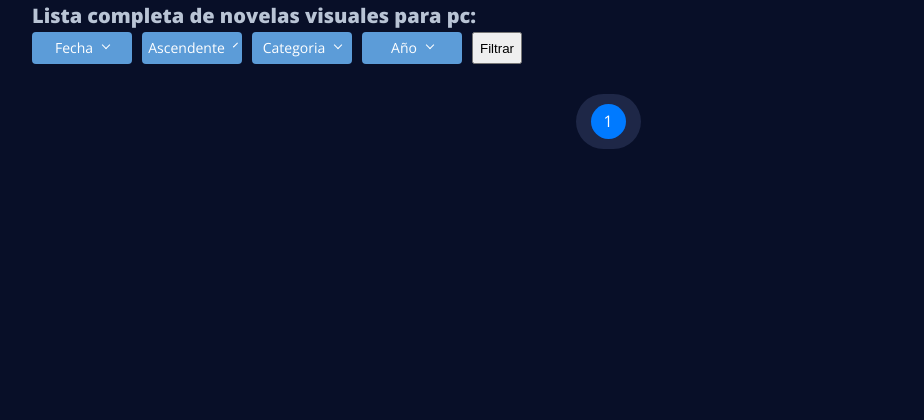
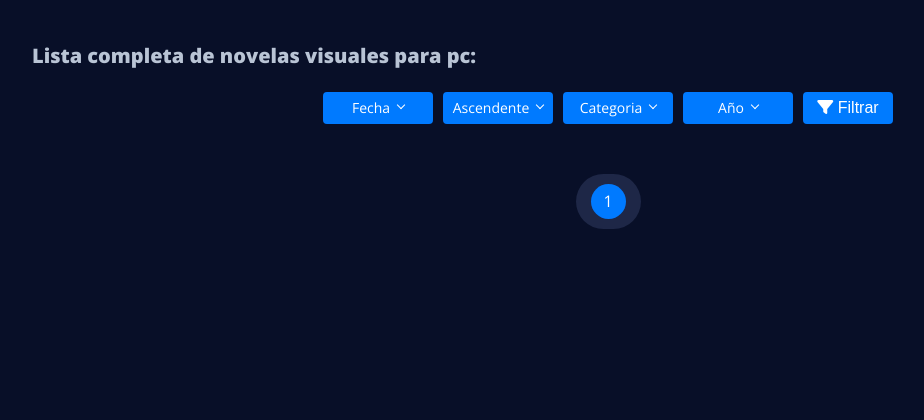
Before and after one commit to avillaq/Biblioteca-Novelas-Visuales, a Django app: page /directorio in a window 1280 px wide. Shown: the part 64-484 px from the top of the page, without its empty margins (32-956 px from the left). Run offline with Django 5.2, Linux system fonts and the light colour scheme; data that the repository does not hold is empty; parts of the project's set-up code (start-up, migrations or seed data) failed here and were passed over; some libraries are stand-ins or nearby versions.

Commit message:
Refactor responsive styles and add filter button

```diff
--- a/VNDisplay/static/css/style.css
+++ b/VNDisplay/static/css/style.css
@@ -329,19 +298,175 @@ header {
     transform: translateY(0);
 }
 
-@keyframes reveal {
-    from {
-        opacity: 0;
-        translate: 0 50px;
-        scale: 0.8;
+
+
+/****** Filter ******/
+.main-container .directory-subtitle {
+    margin-top: 40px;
+}
+
+.main-container form{
+    margin: 20px 0;
+    display: flex;
+    justify-content: center;
+    gap: 10px;
+}
+
+
+/* Custom Select */
+.custom-select {
+    position: relative;
+    display: inline-block;
+}
+
+.custom-select-trigger {
+    display: flex;
+    justify-content: center;
+    align-items: center;
+    gap: 8px;
+
+    width: 110px;
+    padding: 5px 0;
+    font-size: 14px;
+    color: #fff;
+    background-color: var(--tertiary-color);
+    border-radius: 4px;
+    cursor: pointer;
+}
+
+.custom-select-trigger:after {
+    display: block;
+    content: '';
+    width: 6px;
+    height: 6px;
+
+    border-bottom: 1px solid #fff;
+    border-right: 1px solid #fff;
+    transform: rotate(45deg) translateY(-50%);
+    transition: all .3s ease-in-out;
+    transform-origin: 50% 0;
+}
+.custom-select.opened .custom-select-trigger:after {
+    transform: rotate(-135deg) translateY(-50%);
+}
+
+.custom-options {
+    position: absolute;
+    display: block;
+    top: 100%;
+    left: 0;
+    right: 0;
+    min-width: 100%;
+    margin: 5px 0;
+    border-radius: 4px;
+    background: #fff;
+    transition: all .3s ease-in-out;
+    z-index: 2;
+
+    opacity: 0;
+    visibility: hidden;
+    pointer-events: none;
+    transform: translateY(-5px);
+}
+
+.custom-select.opened .custom-options {
+    opacity: 1;
+    visibility: visible;
+    pointer-events: all;
+    transform: translateY(0);
+}
+
+.custom-option {
+    position: relative;
+    display: block;
+    border-bottom: 1px solid #b5b5b5;
+    font-size: 14px;
+    text-align: center;
+    padding: 5px 0;
+    color: #000;
+    cursor: pointer;
+    transition: all .2s ease-in-out;
+}
+
+.custom-option:first-of-type {
+    border-radius: 4px 4px 0 0;
+}
+
+.custom-option:last-of-type {
+    border-bottom: 0;
+    border-radius: 0 0 4px 4px;
+}
+
+.custom-option:hover {
+    background: var(--text-color);
+}
+
+.custom-option.selection {
+    font-weight: bold;
+}
+
+button.btnSubmit{
+    background-color: #007bff;
+    color: #fff;
+    padding: 5px 0;
+    border: none;
+    border-radius: 4px;
+    cursor: pointer;
+    font-size: 16px;
+    width: 90px;
+}
+
+
+
+/***** Responsive *****/
+
+@media (width <=540px) {
+    .novel {
+        width: calc(100% - 30px);
+        /* Adjust the width to fit 1 card per row on smaller screens */
     }
 
-    to {
-        opacity: 1;
-        translate: 0 0;
-        scale: 1;
+    header .site-header {
+        flex-direction: column;
+        padding-bottom: 20px;
+    }
+
+    .bg-intro div {
+        padding: 0 30px;
     }
 }
+
+@media (540px <=width <=800px) {
+    .novel {
+        width: calc(50% - 30px);
+        /* Adjust the width to fit 2 cards per row on smaller screens */
+    }
+
+    header .site-header {
+        padding: 10px 0;
+    }
+
+    .site-header .logo-title {
+        line-height: 1.0;
+    }
+
+    .bg-intro div {
+        padding: 0 50px;
+    }
+
+}
+
+@media (800px <=width <=1000px) {
+    .novel {
+        width: calc(33.33% - 30px);
+        /* Adjust the width to fit 3 cards per row on smaller screens */
+    }
+
+    .bg-intro div {
+        padding: 0 80px;
+    }
+}
+
 
 /****** Pagination ******/
 .pagination {
@@ -420,99 +545,3 @@ footer {
         color: var(--tertiary-color);
     }
 }
-
-/* Filter */
-.main-container form{
-    display: flex;
-    gap: 10px;
-}
-
-/** Custom Select **/
-
-.custom-select {
-    position: relative;
-    display: inline-block;
-}
-
-.custom-select-trigger {
-    display: flex;
-    justify-content: center;
-    align-items: center;
-    gap: 10px;
-
-    width: 100px;
-    padding: 5px 10px 5px 10px;
-    font-size: 14px;
-    color: #fff;
-    background: #5c9cd8;
-    border-radius: 4px;
-    cursor: pointer;
-}
-
-.custom-select-trigger:after {
-    display: block;
-    content: '';
-    width: 6px;
-    height: 6px;
-
-    border-bottom: 1px solid #fff;
-    border-right: 1px solid #fff;
-    transform: rotate(45deg) translateY(-50%);
-    transition: all .3s ease-in-out;
-    transform-origin: 50% 0;
-}
-.custom-select.opened .custom-select-trigger:after {
-    transform: rotate(-135deg) translateY(-50%);
-}
-
-.custom-options {
-    position: absolute;
-    display: block;
-    top: 100%;
-    left: 0;
-    right: 0;
-    min-width: 100%;
-    margin: 5px 0;
-    border-radius: 4px;
-    background: #fff;
-    transition: all .3s ease-in-out;
-    z-index: 2;
-
-    opacity: 0;
-    visibility: hidden;
-    pointer-events: none;
-    transform: translateY(-5px);
-}
-
-.custom-select.opened .custom-options {
-    opacity: 1;
-    visibility: visible;
-    pointer-events: all;
-    transform: translateY(0);
-}
-
-.custom-option {
-    position: relative;
-    display: block;
-    border-bottom: 1px solid #b5b5b5;
-    font-size: 14px;
-    text-align: center;
-    padding: 5px 0;
-    color: #b5b5b5;
-    cursor: pointer;
-    transition: all .2s ease-in-out;
-}
-
-.custom-option:first-of-type {
-    border-radius: 4px 4px 0 0;
-}
-
-.custom-option:last-of-type {
-    border-bottom: 0;
-    border-radius: 0 0 4px 4px;
-}
-
-.custom-option:hover,
-.custom-option.selection {
-    background: var(--tertiary-color);
-}
--- a/VNDisplay/template/directory.html
+++ b/VNDisplay/template/directory.html
@@ -11,11 +11,11 @@
 
 {% block content %}
 <div class="main-container">
-    <h3 class="subtitle-text">Lista completa de novelas visuales para pc: </h3>
+    <h3 class="subtitle-text directory-subtitle">Lista completa de novelas visuales para pc: </h3>
 
     <form method="get" class="filter-container">
         {{ form }}
-        <input type="submit" value="Filtrar"></input>
+        <button type="submit" class="btnSubmit"><i class="fa-solid fa-filter"></i> Filtrar</button>
     </form>
 
     <!--  <div>
```
Also changed, not shown: other parts of VNDisplay/static/css/style.css (+9 -40 lines).
